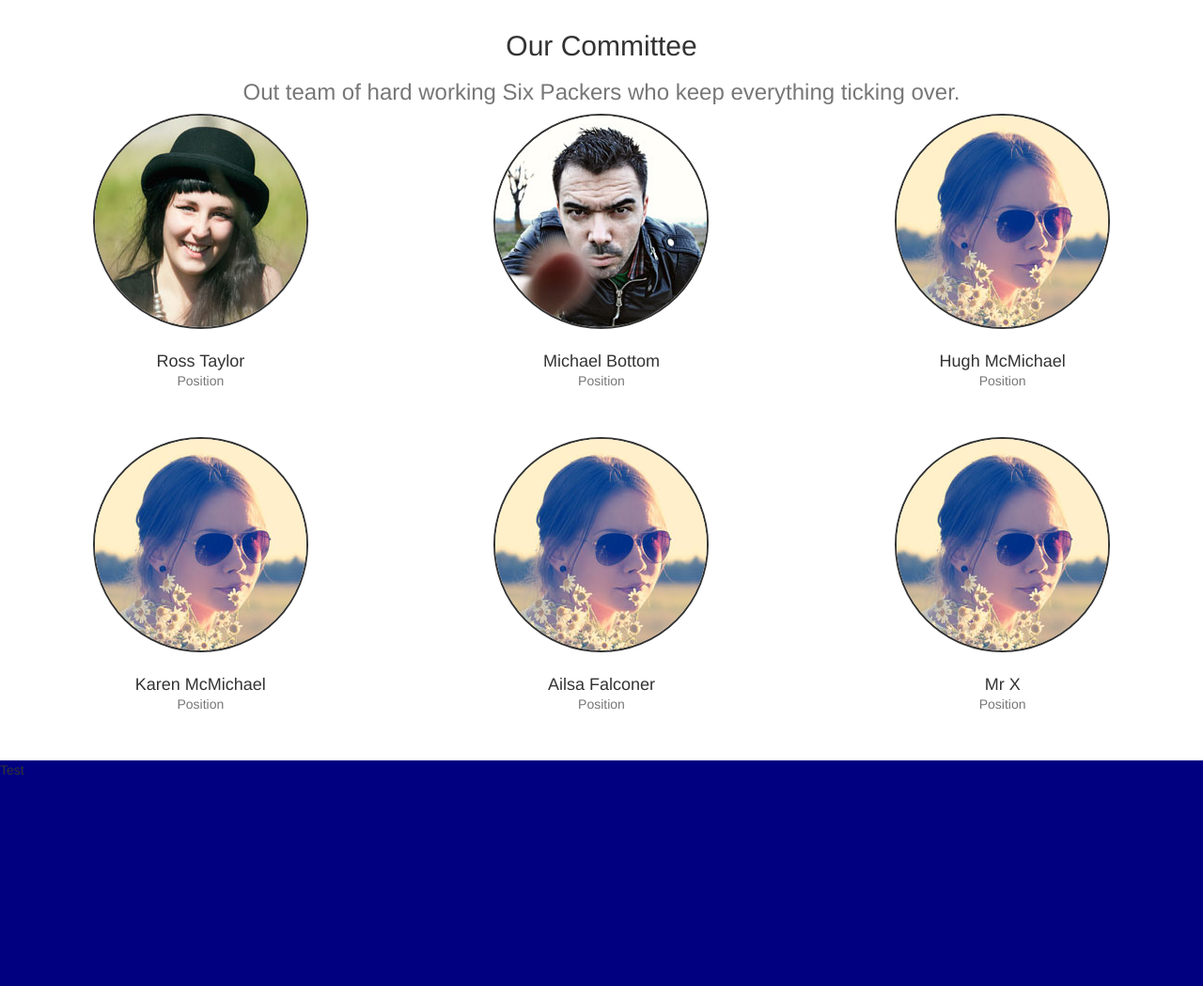
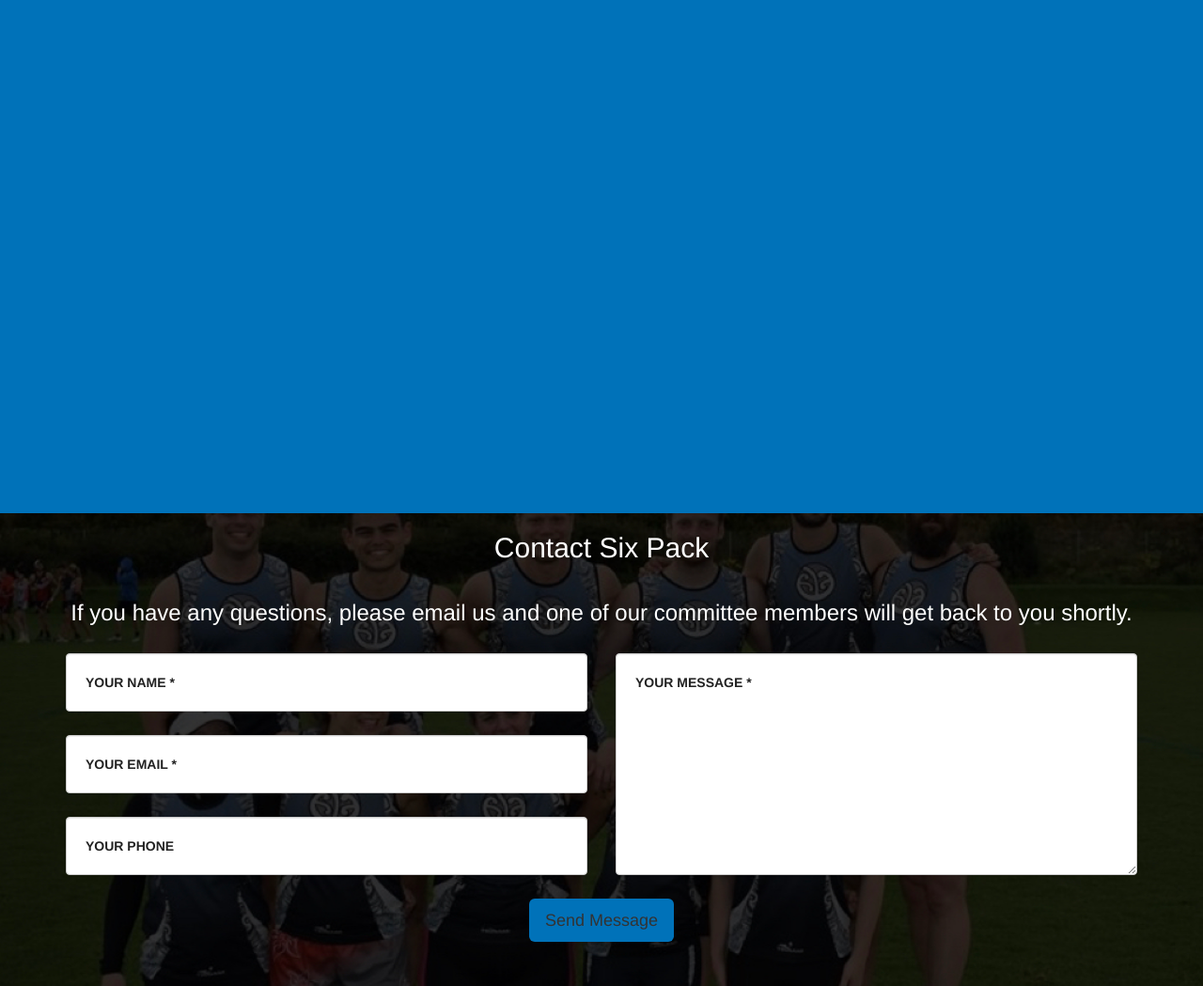
Before and after one commit to jwalkins/six_pack_touch, a PHP site: page / in a window 1280 px wide. Shown: the part 1290-2339 px from the top of the page at 94% size. Run offline with PHP 8.4, Linux system fonts and the light colour scheme; some libraries are stand-ins or nearby versions.

Commit message:
CSS tidy up
- CSS tidy up
- Added FIT rules document
- removed google_maps script from index.html and made its own script
- Reorganised sections

```diff
--- a/css/sytlesheet.css
+++ b/css/sytlesheet.css
@@ -4,6 +4,10 @@
   1. Navbar
   2. Back to top arrow
   3. Header
+  4. About
+  5. Contact Us
+  6. Find Us
+  7.Committee
 -------------------------------------/*
 
 /* ==============================================
@@ -263,7 +267,123 @@
 ================================================*/
 
 /* ==============================================
-  4. Commitee
+  4. About
+================================================*/
+#about {
+  height: 1000px;
+  background-color: #0072b9;
+  padding: 50px 0;
+}
+/* ==============================================
+  4. About END
+================================================*/
+
+/* ==============================================
+  5. Contact Us
+================================================*/
+
+section#contact {
+  background-image: url('../images/cover.jpeg');
+  background-repeat: no-repeat;
+  background-attachment: scroll;
+  background-position: center center;
+  -webkit-background-size: cover;
+  -moz-background-size: cover;
+  background-size: cover;
+  -o-background-size: cover;
+  padding-bottom: 50px;
+}
+section#contact .section-heading,
+section#contact .section-subheading {
+  color: white;
+  padding-bottom: 20px;
+}
+section#contact .form-group {
+  margin-bottom: 25px;
+}
+section#contact .form-group input,
+section#contact .form-group textarea {
+  padding: 20px;
+}
+section#contact .form-group input.form-control {
+  height: auto;
+}
+section#contact .form-group textarea.form-control {
+  height: 236px;
+}
+section#contact .form-control:focus {
+  border-color: #000000;
+  background-color: #c0c0c0;
+  color: #FFFFFF;
+  box-shadow: none;
+}
+section#contact ::-webkit-input-placeholder {
+  font-family: "Montserrat", "Helvetica Neue", Helvetica, Arial, sans-serif;
+  text-transform: uppercase;
+  font-weight: 700;
+  color: #222222;
+}
+section#contact :-moz-placeholder {
+  /* Firefox 18- */
+  font-family: "Montserrat", "Helvetica Neue", Helvetica, Arial, sans-serif;
+  text-transform: uppercase;
+  font-weight: 700;
+  color: #222222;
+}
+section#contact ::-moz-placeholder {
+  /* Firefox 19+ */
+  font-family: "Montserrat", "Helvetica Neue", Helvetica, Arial, sans-serif;
+  text-transform: uppercase;
+  font-weight: 700;
+  color: #222222;
+}
+section#contact :-ms-input-placeholder {
+  font-family: "Montserrat", "Helvetica Neue", Helvetica, Arial, sans-serif;
+  text-transform: uppercase;
+  font-weight: 700;
+  color: #222222;
+}
+section#contact .text-danger {
+  color: #e74c3c;
+}
+
+.btn-msg {
+  background-color: #0072b9;
+}
+
+.btn-msg:hover {
+  background-color: #FFFFFF;
+}
+/* ==============================================
+  5. Contact Us END
+================================================*/
+
+/* ==============================================
+  6. Find Us
+================================================*/
+
+#map-wrapper {
+    height: 400px;
+
+}
+
+#map-canvas {
+    width: 100%;
+    height: 100%;
+}
+
+@media (min-width: 768px) {
+  #map-wrapper {
+    margin: 0 3%;
+  }
+}
+
+/* ==============================================
+  6. Find Us END
+================================================*/
+
+/* ==============================================
+  7. Commitee
 ================================================*/
 #commitee {
 }
@@ -286,26 +406,10 @@
 }
 
 /* ==============================================
-  4. Committee END
+  7. Committee END
 ================================================*/
 
-/* ==============================================
-  5. Find Us
-================================================*/
-#map_wrapper {
-    height: 400px;
-    margin: 1% 5%;
-}
-
-#map_canvas {
-    width: 100%;
-    height: 100%;
-}
-
-/* ==============================================
-  5. Find Us END
-================================================*/
 .test {
   height: 10000px;
-  background-color: navy;
+  background-color: #0072b9;
 }
--- a/index.html
+++ b/index.html
@@ -50,13 +50,13 @@
                         <a class="page-scroll" href="#top">Home</a>
                     </li>
                     <li>
+                        <a class="page-scroll" href="#about">About</a>
+                    </li>
+                    <li>
                         <a class="page-scroll" href="#contact">Contact</a>
                     </li>
                     <li>
                         <a class="page-scroll" href="#find_us">Find Us</a>
-                    </li>
-                    <li>
-                        <a class="page-scroll" href="#about">About</a>
                     </li>
                     <li>
                         <a class="page-scroll" href="#commitee">Committee</a>
@@ -69,8 +69,8 @@
     </nav>
 
     <!-- Header -->
-    <header class="img-responsive">
-        <div class="container" id="top">
+    <header>
+        <div class="container-fluid" id="top">
             <div class="intro-text">
                 <div class="intro-lead-in">Touch Rugby in the heart of Edinburgh</div>
                 <div class="intro-heading">Six Pack</div>
@@ -79,23 +79,62 @@
         </div>
     </header>
 
-    <section id="contact">
-        <div>
-            CONTACT US SIX PACK EMAIL ADDRESS
-            ALTERNATE IF NOT WORKING - ADD STRAIGHT EMAIL LINK TO OPEN OUTLOOK ETC
+   <!-- About Section -->
+    <section id="about">
+        <div class="container-fluid">
+            <p>About Six Pack
+            About Touch Rugby</p>
         </div>
     </section>
 
-    <section id="about">
-        <div>
-            About Six Pack
-            About Touch Rugby
+    <!-- Contact Section -->
+    <section id="contact">
+        <div class="container img-responsive">
+            <div class="row">
+                <div class="col-lg-12 text-center">
+                    <h2 class="section-heading">Contact Six Pack</h2>
+                    <h3 class="section-subheading text-muted">If you have any questions, please email us and one of our committee members will get back to you shortly.</h3>
+                </div>
+            </div>
+            <div class="row">
+                <div class="col-lg-12">
+                    <form name="sentMessage" id="contactForm" novalidate>
+                        <div class="row">
+                            <div class="col-md-6">
+                                <div class="form-group">
+                                    <input type="text" class="form-control" placeholder="Your Name *" id="name" required data-validation-required-message="Please enter your name.">
+                                    <p class="help-block text-danger"></p>
+                                </div>
+                                <div class="form-group">
+                                    <input type="email" class="form-control" placeholder="Your Email *" id="email" required data-validation-required-message="Please enter your email address.">
+                                    <p class="help-block text-danger"></p>
+                                </div>
+                                <div class="form-group">
+                                    <input type="tel" class="form-control" placeholder="Your Phone" id="phone" required data-validation-required-message="Please enter your phone number.">
+                                    <p class="help-block text-danger"></p>
+                                </div>
+                            </div>
+                            <div class="col-md-6">
+                                <div class="form-group">
+                                    <textarea class="form-control" placeholder="Your Message *" id="message" required data-validation-required-message="Please enter a message."></textarea>
+                                    <p class="help-block text-danger"></p>
+                                </div>
+                            </div>
+                            <div class="clearfix"></div>
+                            <div class="col-lg-12 text-center">
+                                <div id="success"></div>
+                                <button type="submit" class="btn btn-lg btn-msg">Send Message</button>
+                            </div>
+                        </div>
+                    </form>
+                </div>
+            </div>
         </div>
     </section>
 
-    <section id="find_us">
-        <div id="map_wrapper" class="container-fluid">
-            <div id="map_canvas" class="mapping"></div>
+    <section id="find_us" class="container-fluid">
+        <div id="map-wrapper">
+            <div id="map-canvas" class="mapping"></div>
         </div>
     </section>
 
@@ -160,8 +199,6 @@
         </div>
     </section>
 
-
-
     <div class="test">
         Test
     </div>
@@ -184,97 +221,14 @@
     <script src="js/jqBootstrapValidation.js"></script>
     <script src="js/contact_me.js"></script>
 
+    <script src="js/google_maps.js"></script>
+
     <!-- Theme JavaScript -->
     <script src="js/custom_script.js"></script>
 
     <script async defer src="https://maps.googleapis.com/maps/api/js?key=AIzaSyBMJffbv1ZCbnXlMBRbXLiQAVcwBvfSKAk&callback=initMap"></script>
 
-    <script>
-        jQuery(function($) {
-        // Asynchronously Load the map API
-            var script = document.createElement('script');
-            script.src = "//maps.googleapis.com/maps/api/js?key=AIzaSyBMJffbv1ZCbnXlMBRbXLiQAVcwBvfSKAk&sensor=false&callback=initialize";
-            document.body.appendChild(script);
-        });
 
-        function initialize() {
-            var map;
-            var bounds = new google.maps.LatLngBounds();
-            var mapOptions = {
-                mapTypeId: 'roadmap'
-            };
-
-            // Display a map on the page
-            map = new google.maps.Map(document.getElementById("map_canvas"), mapOptions);
-            map.setTilt(45);
-
-            // Multiple Markers
-            var markers = [
-                ['Edinburgh Academy New Field, Training Pitches', 55.964692, -3.221356],
-                ['Peffermill Playing Fields, Match Pitches', 55.931177, -3.151756],
-                ['Oriam, Training and Matches', 55.910433, -3.314858],
-                ['Inverleith Park, Training', 55.963448, -3.217228],
-                ['Edinburgh Academicals Rugby Club, Match Pitches', 55.960423, -3.216106]
-                //ADD REST OF LOCATIONS//
-            ];
-
-            // Info Window Content
-            var infoWindowContent = [
-                ['<div class="info_content">' +
-                '<h3>Edinburgh Academy New Field - Winter Training</h3>' +
-                '<p>The Edinburgh Academy Playing Fields are floodlit astro pitches situated near Stockbridge on the north side of Edinburgh.he home of our training during the dark Scottish winters.</p>' + '<p>LOCATION: E Fettes Ave, Edinburgh EH4 1DN</p>' + '</div>'],
-                ['<div class="info_content">' +
-                '<h3>Peffermill Playing Fields - ETS Touch League</h3>' +
-                '<p>University of Edinburgh Playing Fields. Home of the ETS Touch League played on Monday nights throughout the summer</p>' +'<p>LOCATION: Peffermill Road, Edinburgh EH16 5LL</p>' +
-                '</div>'],
-                ['<div class="info_content">' +
-                '<h3>Oriam - Active Touch League</h3>' +
-                '<p>Heriot Watt High Performance Centre. Home of the Active Touch League played on throughout the winter</p>' +'<p>LOCATION: Heriot Watt University, Edinburgh EH14 4AS</p>' +
-                '</div>'],
-                ['<div class="info_content">' +
-                '<h3>Inverleith Park - Summer Training</h3>' +
-                '<p>Inverleith Park. Training location throughout the summer.</p>' +'<p>LOCATION: Arboretum Rd, Edinburgh EH3 5NZ</p>' +
-                '</div>'],
-                 ['<div class="info_content">' +
-                '<h3>Edinburgh Academicals Rugby Club - In2Touch League</h3>' +
-                '<p>Edinburgh Accies Rugby Club. Home of the In2Touch Wednesday evening league that runs throughout summer.</p>' +'<p>LOCATION: N Park Terrace, Edinburgh EH4 1HQ</p>' + '<a href="https://goo.gl/9pRrBG" target="_blank">Open in Google Maps</a>' +
-                '</div>'],
-                //ADD REST OF LOCATION DESCRIPTIONS//
-            ];
-
-            // Display multiple markers on a map
-            var infoWindow = new google.maps.InfoWindow(), marker, i;
-
-            // Loop through our array of markers & place each one on the map
-            for( i = 0; i < markers.length; i++ ) {
-                var position = new google.maps.LatLng(markers[i][1], markers[i][2]);
-                bounds.extend(position);
-                marker = new google.maps.Marker({
-                    position: position,
-                    map: map,
-                    title: markers[i][0]
-                });
-
-                // Allow each marker to have an info window
-                google.maps.event.addListener(marker, 'click', (function(marker, i) {
-                    return function() {
-                        infoWindow.setContent(infoWindowContent[i][0]);
-                        infoWindow.open(map, marker);
-                    }
-                })(marker, i));
-
-                // Automatically center the map fitting all markers on the screen
-                map.fitBounds(bounds);
-            }
-
-            // Override our map zoom level once our fitBounds function runs (Make sure it only runs once)
-            var boundsListener = google.maps.event.addListener((map), 'bounds_changed', function(event) {
-                this.setZoom(12);
-                google.maps.event.removeListener(boundsListener);
-            });
-
-        }
-    </script>
 
 </body>
 
```
Also changed, not shown: js/google_maps.js (added, +84 -0 lines), 1 other file.
